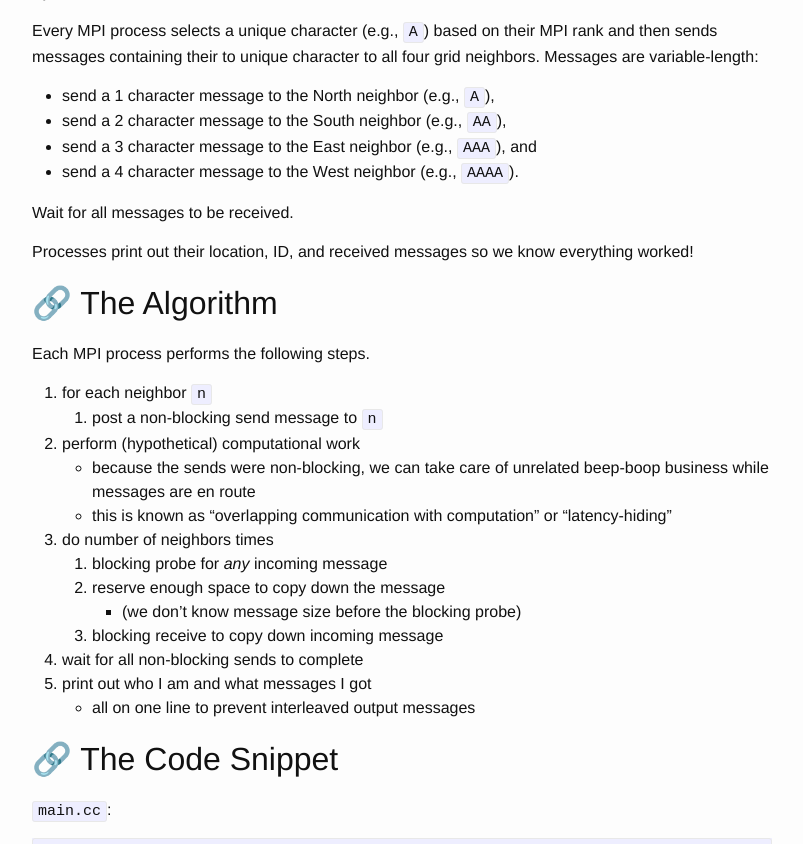
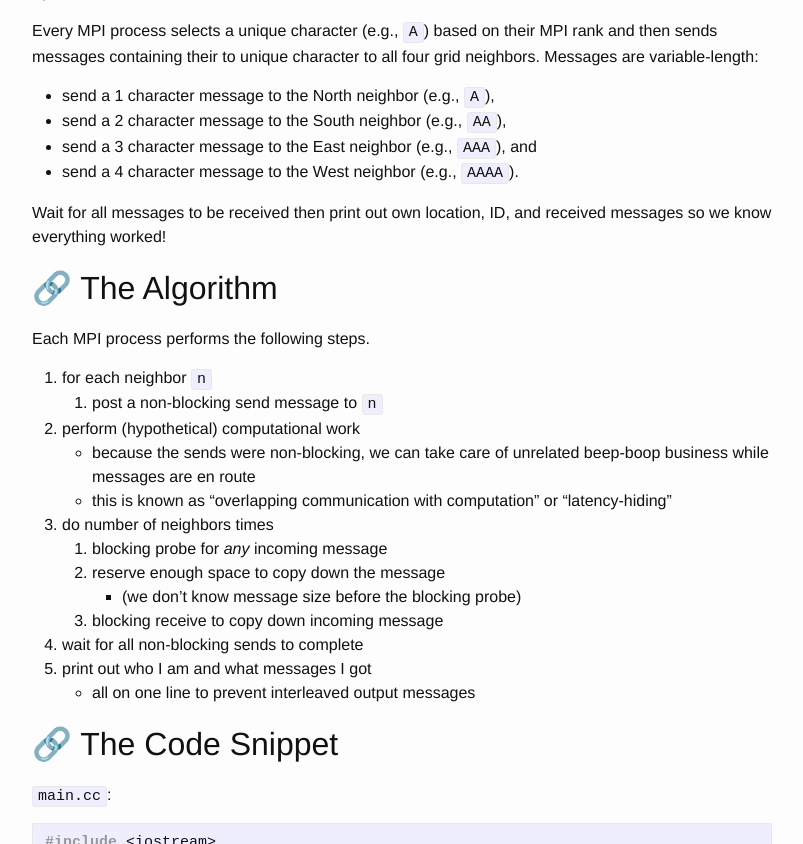
Before and after one commit to mmore500/mmore500.github.io, a Jekyll site: the page built from _posts/2019-11-15-mpi-example.md, in a window 1280 px wide and 900 px high, scrolled down 1345 px, cut to the strip 56-900 px from the top of the window. Shown: the whole strip, without its empty margins (238-1041 px from the left). Built offline with Jekyll 4.4.1, drawn with Linux system fonts in a browser that asks for light colours; emoji names are drawn with the system emoji font; comment, search, counter and statistics services are not loaded.

Commit message:
Line edit

```diff
--- a/_posts/2019-11-15-mpi-example.md
+++ b/_posts/2019-11-15-mpi-example.md
@@ -24,9 +24,7 @@ Messages are variable-length:
 * send a 3 character message to the East neighbor (e.g., `AAA`), and
 * send a 4 character message to the West neighbor (e.g., `AAAA`).
 
-Wait for all messages to be received.
-
-Processes print out their location, ID, and received messages so we know everything worked!
+Wait for all messages to be received then print out own location, ID, and received messages so we know everything worked!
 
 
 ## The Algorithm
```
